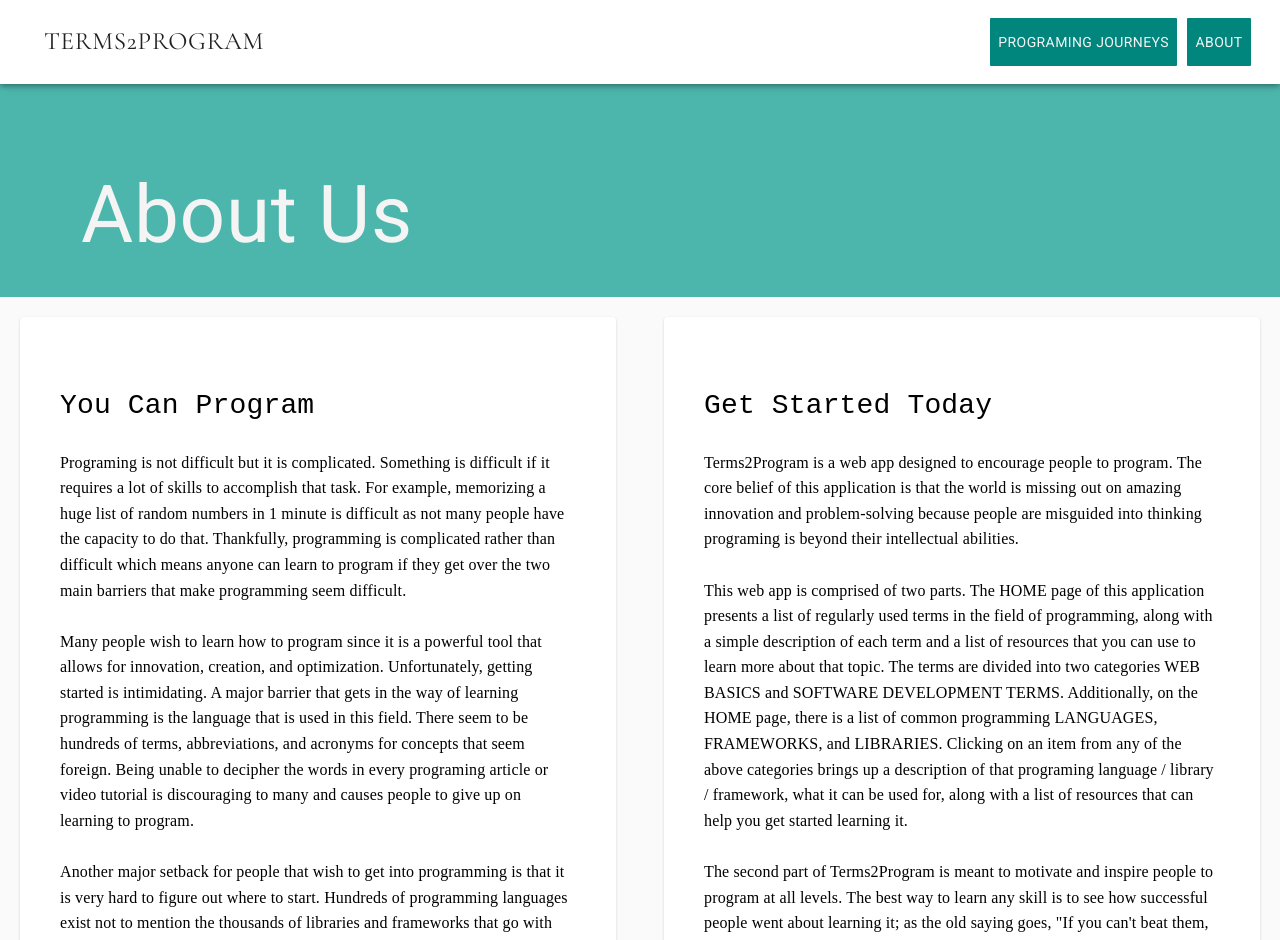
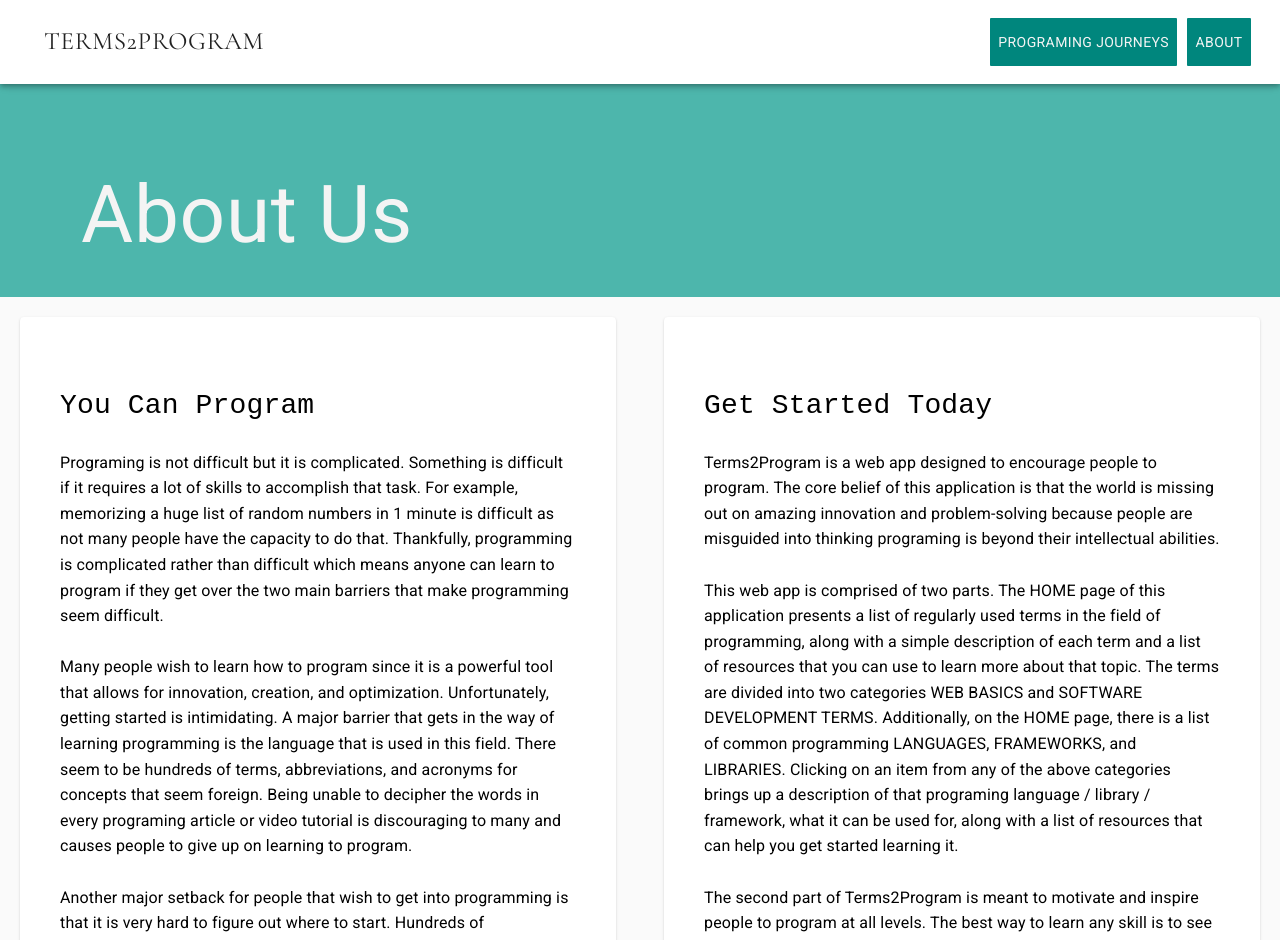
Before and after one commit to kristina-arezina/terms-2-program, a React (Create React App) app: page /about in a window 1280 px wide. Shown: the top 940 px of the page. Built offline with nearby package versions, Linux system fonts and the light colour scheme.

Commit message:
fixed fonts to roboto on about page

```diff
--- a/src/components/About/About.js
+++ b/src/components/About/About.js
@@ -39,7 +39,7 @@ function About(){
                                             style={{
                                                 fontSize:16,
                                                 lineHeight: 1.6,
-                                                fontFamily:"century gothic"
+                                                fontFamily:"Roboto"
                                             }}
                                         >
                                             Programing is not difficult but it is complicated. Something is difficult if it requires a lot of skills to accomplish that task. For example, memorizing a huge list of random numbers in 1 minute is difficult as not many people have the capacity to do that. Thankfully, programming is complicated rather than difficult which means anyone can learn to program if they get over the two main barriers that make programming seem difficult.<br/><br/>
@@ -76,7 +76,7 @@ function About(){
                                             style={{
                                                 fontSize:16,
                                                 lineHeight: 1.6,
-                                                fontFamily:"century gothic"
+                                                fontFamily:"Roboto"
                                             }}
                                         >
                                             Programing is not difficult but it is complicated. Something is difficult if it requires a lot of skills to accomplish that task. For example, memorizing a huge list of random numbers in 1 minute is difficult as not many people have the capacity to do that. Thankfully, programming is complicated rather than difficult which means anyone can learn to program if they get over the two main barriers that make programming seem difficult.<br/><br/>
@@ -111,7 +111,7 @@ function About(){
                                         }}
                                         >You Can Program</h1>
                                         <p style={{
-                                            fontFamily:"century gothic",
+                                            fontFamily:"Roboto",
                                             fontSize:16,
                                             lineHeight: 1.6
                                         }}
@@ -140,7 +140,7 @@ function About(){
                                             fontWeight: "normal"
                                         }}>Get Started Today</h1>
                                         <p style={{
-                                            fontFamily:"century gothic", fontSize:16, lineHeight: 1.6
+                                            fontFamily:"Roboto", fontSize:16, lineHeight: 1.6
                                         }}
                                         >
                                             Terms2Program is a web app designed to encourage people to program. The core belief of this application is that the world is missing out on amazing innovation and problem-solving because people are misguided into thinking programing is beyond their intellectual abilities.<br/><br/>
```
